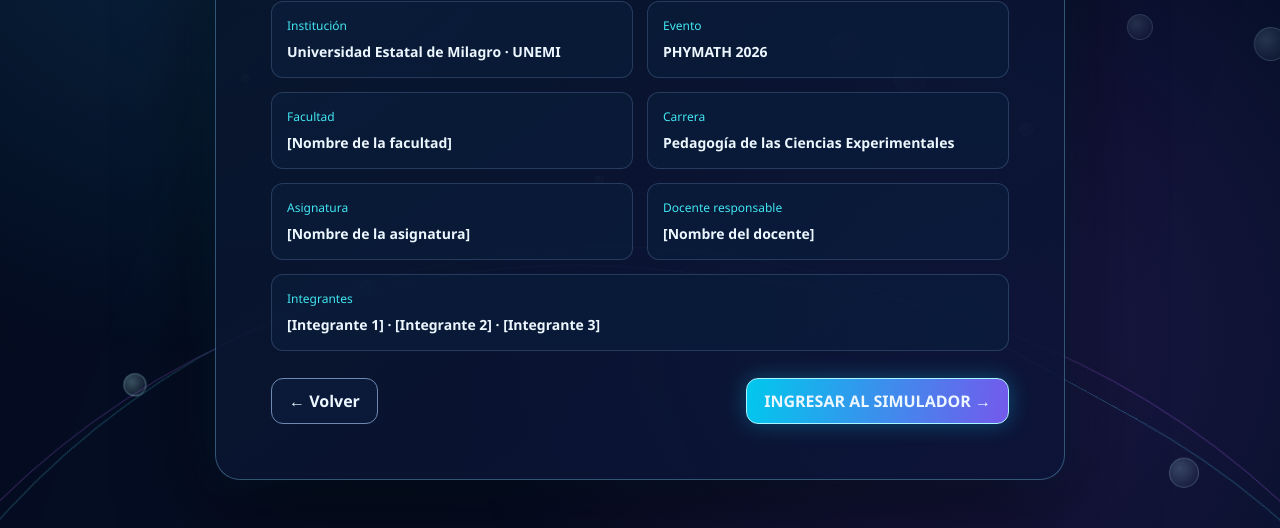
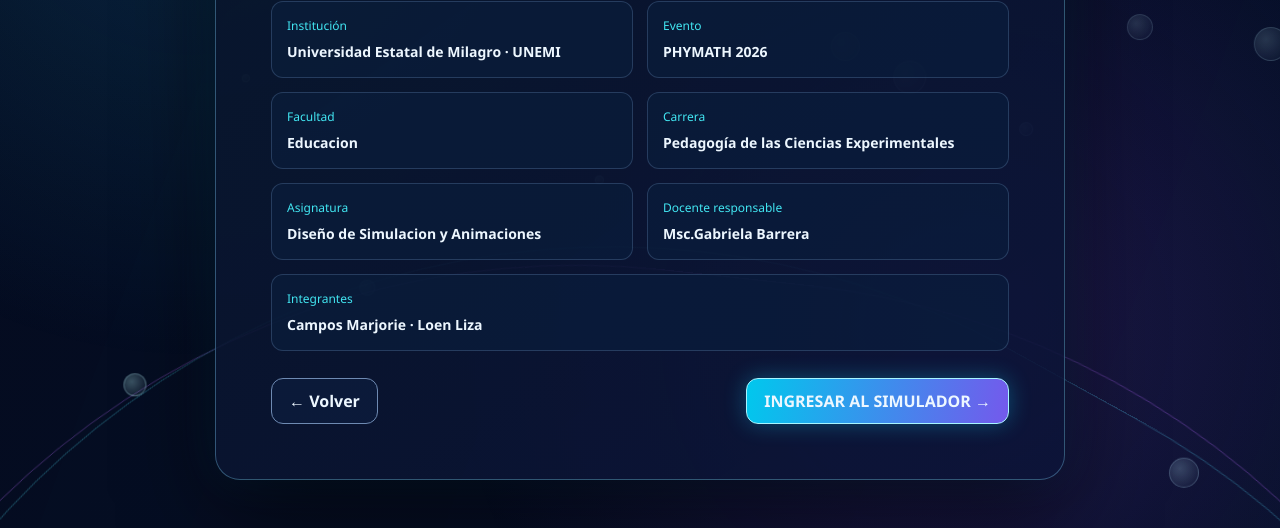
Before and after one commit to mcamposm6-dotcom/Mandelbrot-lab--Simulador-conjunto-Mandelbrot, a plain HTML site: page index.html in a window 1280 px wide. Both pictures are taken after a click on the button "EMPEZAR →". Shown: the part 272-800 px from the top of the page. Drawn offline with Linux system fonts and the light colour scheme.

Commit message:
Update index.html

```diff
--- a/index.html
+++ b/index.html
@@ -49,15 +49,15 @@
       <div><span class="field">Evento</span>
         <strong>PHYMATH 2026</strong></div>
       <div><span class="field">Facultad</span>
-        <strong>[Nombre de la facultad]</strong></div>
+        <strong>Educacion</strong></div>
       <div><span class="field">Carrera</span>
         <strong>Pedagogía de las Ciencias Experimentales</strong></div>
       <div><span class="field">Asignatura</span>
-        <strong>[Nombre de la asignatura]</strong></div>
+        <strong>Diseño de Simulacion y Animaciones</strong></div>
       <div><span class="field">Docente responsable</span>
-        <strong>[Nombre del docente]</strong></div>
+        <strong>Msc.Gabriela Barrera</strong></div>
       <div class="full"><span class="field">Integrantes</span>
-        <strong>[Integrante 1] · [Integrante 2] · [Integrante 3]</strong></div>
+        <strong>Campos Marjorie · Loen Liza</strong></div>
     </div>
 
     <div class="credits-actions">
```
